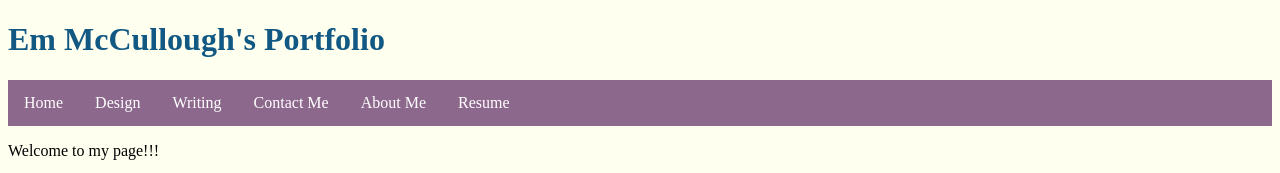
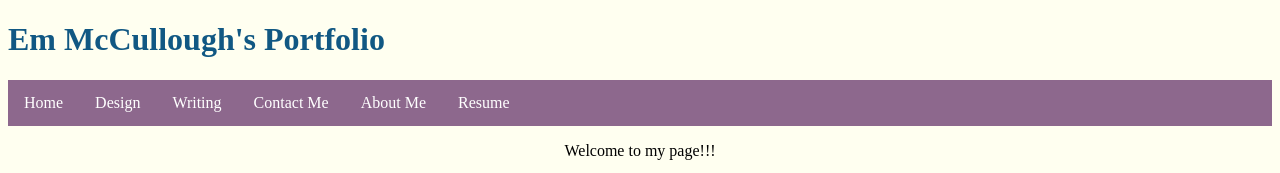
Before and after one commit to mccul136/mccul136.github.io, a plain HTML site: page about.html in a window 1280 px wide. Shown: the top 173 px of the page. Drawn offline with Linux system fonts and the light colour scheme.

Commit message:
Update about.html

```diff
--- a/about.html
+++ b/about.html
@@ -20,7 +20,7 @@
   <li><a href=http://mccul136.github.io/about.html>About Me</a></li>
   <li><a href=http://mccul136.github.io/resume.html>Resume</a></li>
 </ul>
-<p> Welcome to my page!!! </p>
+<center><p> Welcome to my page!!! </p></center>
 <img src="yellowstone.JPG" alt="Yellowstone" style="float: right;width:450px;height:300px;">
 
 </body>
```
